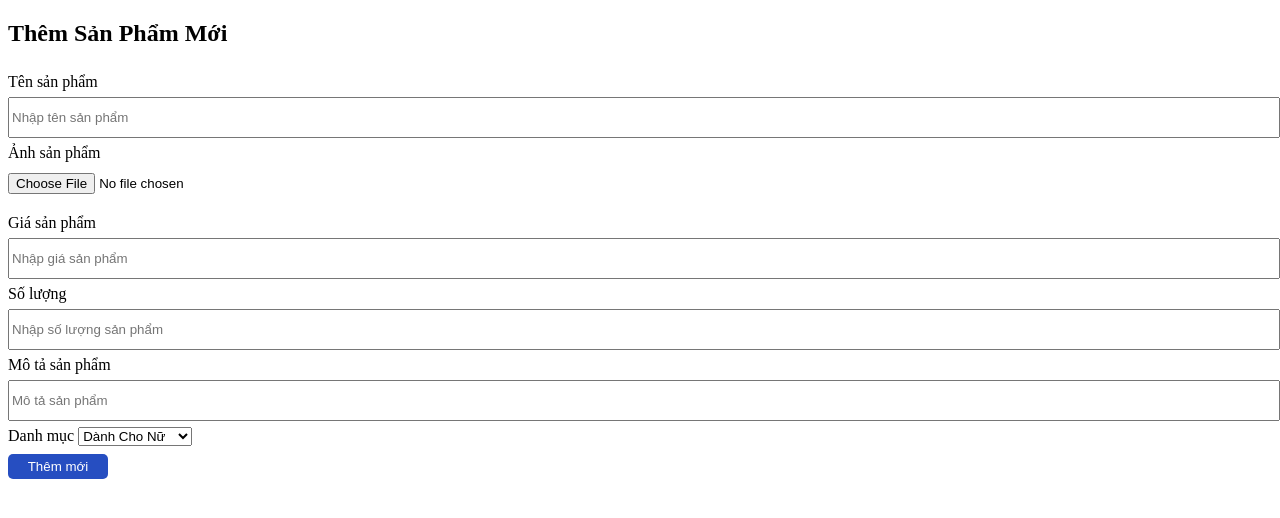
After one commit to Son250/WeddingClothes, a PHP site: page /admin/products/addProduct.php in a window 1280 px wide. The commit adds this page. Shown: the top 518 px of the page. Run offline with PHP 8.4, Linux system fonts and the light colour scheme.

Commit message:
Thêm sản phẩm, Tìm kiếm

```diff
--- /dev/null
+++ b/admin/products/addProduct.php
@@ -0,0 +1,55 @@
+<!DOCTYPE html>
+<html lang="en">
+
+<head>
+    <meta charset="UTF-8">
+    <meta name="viewport" content="width=device-width, initial-scale=1.0">
+    <link rel="stylesheet" href="../assets/css/sb-addProduct.css">
+    <title>Weddingclothes - Thuê Áo Cưới</title>
+</head>
+
+<body>
+    <div class="container">
+        <div class="title-addProduct">
+            <h2>Thêm Sản Phẩm Mới</h2>
+        </div>
+        <div class="content">
+            <div class="form-addProduct">
+                <form action="?url=addSp" method="post" enctype="multipart/form-data">
+                    <div>
+                        <label for="">Tên sản phẩm</label>
+                        <input type="text" name="productName" placeholder="Nhập tên sản phẩm">
+                    </div>
+                    <div>
+                        <label for="">Ảnh sản phẩm</label>
+                        <input type="file" name="image">
+                    </div>
+                    <div>
+                        <label for="">Giá sản phẩm</label>
+                        <input type="text" name="price" placeholder="Nhập giá sản phẩm">
+                    </div>
+                    <div>
+                        <label for="">Số lượng</label>
+                        <input type="number" name="quantity" placeholder="Nhập số lượng sản phẩm">
+                    </div>
+                    <div>
+                        <label for="">Mô tả sản phẩm</label>
+                        <input type="text" name="description" placeholder="Mô tả sản phẩm">
+                    </div>
+                    <div>
+                        <label for="">Danh mục</label>
+                        <select name="idCategory">
+                            <option value="1">Dành Cho Nữ</option>
+                            <option value="2">Dành Cho Nam</option>
+                        </select>
+                    </div>
+                    <button type="submit" name="btn-addProduct">
+                        Thêm mới
+                    </button>
+                </form>
+            </div>
+        </div>
+    </div>
+</body>
+
+</html>
--- /dev/null
+++ b/assets/css/sb-addProduct.css
@@ -0,0 +1,19 @@
+.container .content .form-addProduct form {
+    line-height: 30px;
+}
+
+.container .content .form-addProduct form input {
+    width: 100%;
+    height: 35px;
+
+}
+
+.container .content .form-addProduct form button {
+    border: none;
+    background-color: #264ec1;
+    color: white;
+    padding: 5px;
+    width: 100px;
+    border-radius: 5px;
+
+}
--- a/models/env.php
+++ b/models/env.php
@@ -1,5 +1,5 @@
 <?php
-const DBNAME = "weddingclothes";
+const DBNAME = "weddingclothes_1";
 const DBUSER = "root";
 const DBPASS = "";
 const DBCHARSET = "utf8";
```
Also changed, not shown: admin/index.php (+88 -69 lines), admin/products/listProducts.php (+25 -10 lines), models/product.php (+22 -6 lines), assets/uploads/1705644229_Váy cưới - Công chúa.jpg (added), assets/uploads/1705644250_Váy cưới - Công chúa.jpg (added), assets/uploads/1705644662_Váy cưới - Công chúa.jpg (added), assets/uploads/1705644928_ao vest nam.jpg (added), assets/uploads/1705645034_Váy cưới - Công chúa.jpg (added), assets/uploads/1705645087_quần áo thể thao nam.jpg (added), assets/uploads/1705645103_quần áo thể thao nam.jpg (added), assets/uploads/1705645133_quần áo thể thao nam.jpg (added), assets/uploads/1705645212_Váy cưới - Công chúa.jpg (added), assets/uploads/1705645286_Váy cưới - Công chúa.jpg (added), assets/uploads/1705656795_ao vest nam 1.jpg (added), 2 more files.
